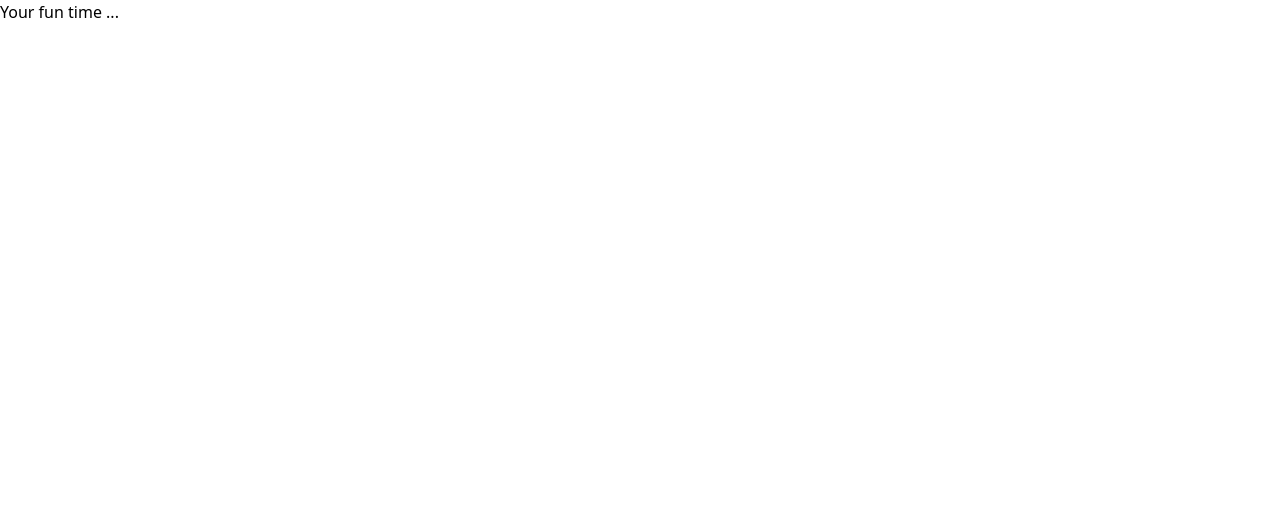
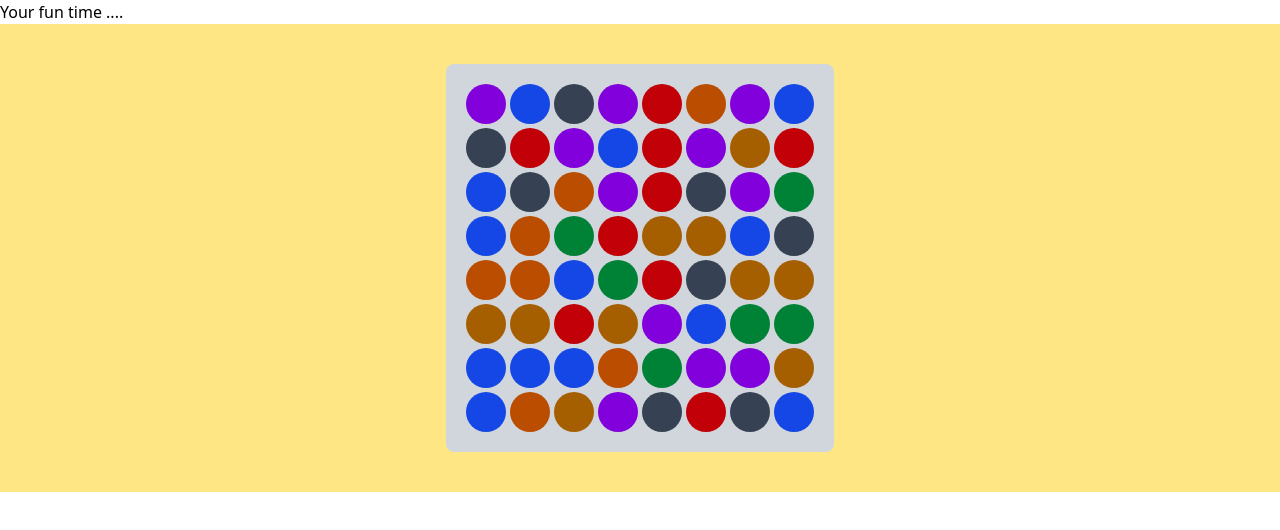
Before and after one commit to Chinweike99/typescript, a React (Vite) app in the folder candy_crash/: page / in a window 1280 px wide. Shown: the top 530 px of the page. Built offline with nearby package versions, Linux system fonts and the light colour scheme.

Commit message:
chore: get radom colors

```diff
--- a/candy_crash/src/App.tsx
+++ b/candy_crash/src/App.tsx
@@ -1,4 +1,5 @@
 import React from 'react';
+import Board from './Components/Board';
 
 function App() {
   const handleClick = (count: number) => {
@@ -7,7 +8,9 @@ function App() {
 
   return (
     <div>
-      <h1>Your fun time ...</h1>
+      <h1>Your fun time ....</h1>
+
+      <Board />
     </div>
   );
 }
--- a/candy_crash/src/Components/Board.tsx
+++ b/candy_crash/src/Components/Board.tsx
@@ -12,7 +12,8 @@ function Board() {
     }, [board])
 
   return (
-    <div>
+    <div className='flex flex-col items-center bg-amber-200 p-10'>
+        <div className='max-w-[150rem]  grid grid-cols-8 gap-1 bg-gray-300 rounded-lg p-5'>
         {board.map((row, rowIndex) => {
             return(
                 row.map((candy, colIndex) => {
@@ -23,6 +24,7 @@ function Board() {
             )
         })}
     </div>
+    </div>
   )
 }
 
--- a/candy_crash/src/Components/Candy.tsx
+++ b/candy_crash/src/Components/Candy.tsx
@@ -1,4 +1,15 @@
 import React from "react";
+
+const colorClassess: Record<string, string> = {
+    red: "bg-red-700",
+    blue: "bg-blue-700",
+    green: "bg-green-700",
+    yellow: "bg-yellow-700",
+    purple: "bg-purple-700",
+    amber: "bg-amber-700",
+    black: "bg-gray-700",
+};
+
 
 interface CandyProps{
     color: string;
@@ -9,7 +20,7 @@ interface CandyProps{
 const Candy: React.FC<CandyProps> = ({color, row, col}) =>{
     return (
         <div
-        className={`w-10 h-10 rounded-full ${color}-500`}
+        className={`w-10 h-10 rounded-full cursor-pointer ${colorClassess[color] || "bg-white-700"}`}
         data-row={row}
         data-col={col}
         >
--- a/candy_crash/src/utils/boardSetup.tsx
+++ b/candy_crash/src/utils/boardSetup.ts
@@ -3,7 +3,7 @@
  */
 
 const boardSize = 8;
-const candyColors = ["red", "blue", "green", "yellow", "purple", "blue"];
+const candyColors = ["red", "blue", "green", "yellow", "purple", "blue", "black", "amber"];
 
 export function generateBoard(): string[][]{
     return Array.from({length: boardSize}, ()=>
--- /dev/null
+++ b/candy_crash/src/utils/gamelogic.ts
@@ -0,0 +1,46 @@
+export function checkMatches(board: string[][]): boolean {
+    let matches = false;
+
+    for(let row = 0; row < board.length; row++){
+        for (let col = 0; col < board[row].length-2; col++){
+            if (
+                board[row][col] &&
+                board[row][col] === board[row][col + 1] &&
+                board[row][col] === board[row][col + 2]
+            ){
+                console.log(`Match found at (${row}, ${col})`);
+                matches = true
+            }
+        }
+    }
+
+    //Check for Vertical matches
+    for(let col = 0; col < board.length; col++){
+        for(let row = 0; row < board[col].length - 2; row++){
+            if(
+                board[row][col] &&
+                board[row][col] === board[row + 1][col] &&
+                board[row][col] === board[row + 2][col]
+            ){
+                console.log(`Match found at ${row}, ${col}`);
+                matches = true
+            }
+        }
+    }
+    return matches;
+}
+
+
+
+//Swapp colors
+export function Swappcandies(
+    board: string[][],
+    row1: number,
+    row2: number,
+    col1: number,
+    col2: number
+): string[][]{
+    const newBoard= board.map(row => [...row]);
+    [newBoard[row1][col1], newBoard[row2][col2]] = [newBoard[row2][col2], newBoard[row1][col1]];
+    return newBoard;
+}
```
Also changed, not shown: candy_crash/src/utils/gamelogic.tsx (deleted).
